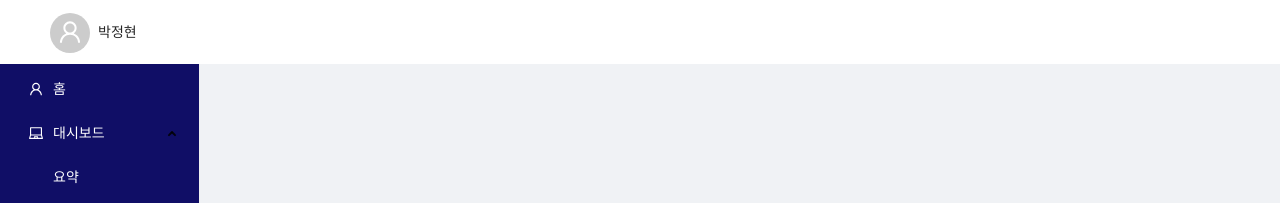
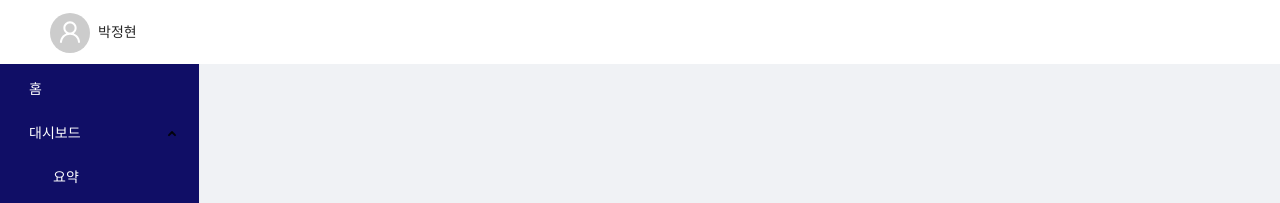
Before and after one commit to mementomoriCarpediem/silvia_react_ParkJunghyun, a React (Create React App) app: page / in a window 1280 px wide. Shown: the top 203 px of the page. Built offline with nearby package versions, Linux system fonts and the light colour scheme.

Commit message:
Fix: with small width of brower Layout height in layout

```diff
--- a/src/layouts/index.tsx
+++ b/src/layouts/index.tsx
@@ -1,7 +1,7 @@
 import { Outlet, useNavigate } from 'react-router-dom';
 
 import { Avatar, Layout, Menu, Space, Typography } from 'antd';
-import { LaptopOutlined, UserOutlined } from '@ant-design/icons';
+import { UserOutlined } from '@ant-design/icons';
 
 import { PATH_SIMPLE } from '@/routes/path';
 import { useState } from 'react';
@@ -21,7 +21,7 @@ const DashboardLayout = () => {
   const [selectedItem, setSelectedItem] = useState<string>('');
 
   return (
-    <Layout style={{ height: '100vh' }}>
+    <Layout style={{ minHeight: '100vh' }}>
       <Header style={{ backgroundColor: 'white' }}>
         <Space>
           <Avatar size="large" icon={<UserOutlined />} />
@@ -45,7 +45,6 @@ const DashboardLayout = () => {
           >
             <Menu.Item
               key="sub1"
-              icon={<UserOutlined />}
               onClick={() => navigate(PATH_SIMPLE.home)}
               style={{
                 margin: 0,
@@ -56,12 +55,7 @@ const DashboardLayout = () => {
             >
               홈
             </Menu.Item>
-            <SubMenu
-              key="sub2"
-              icon={<LaptopOutlined />}
-              title="대시보드"
-              style={{ color: 'white' }}
-            >
+            <SubMenu key="sub2" title="대시보드" style={{ color: 'white' }}>
               {dashboardSubMenuInfo.map((item, index) => {
                 return (
                   <Menu.Item
```
